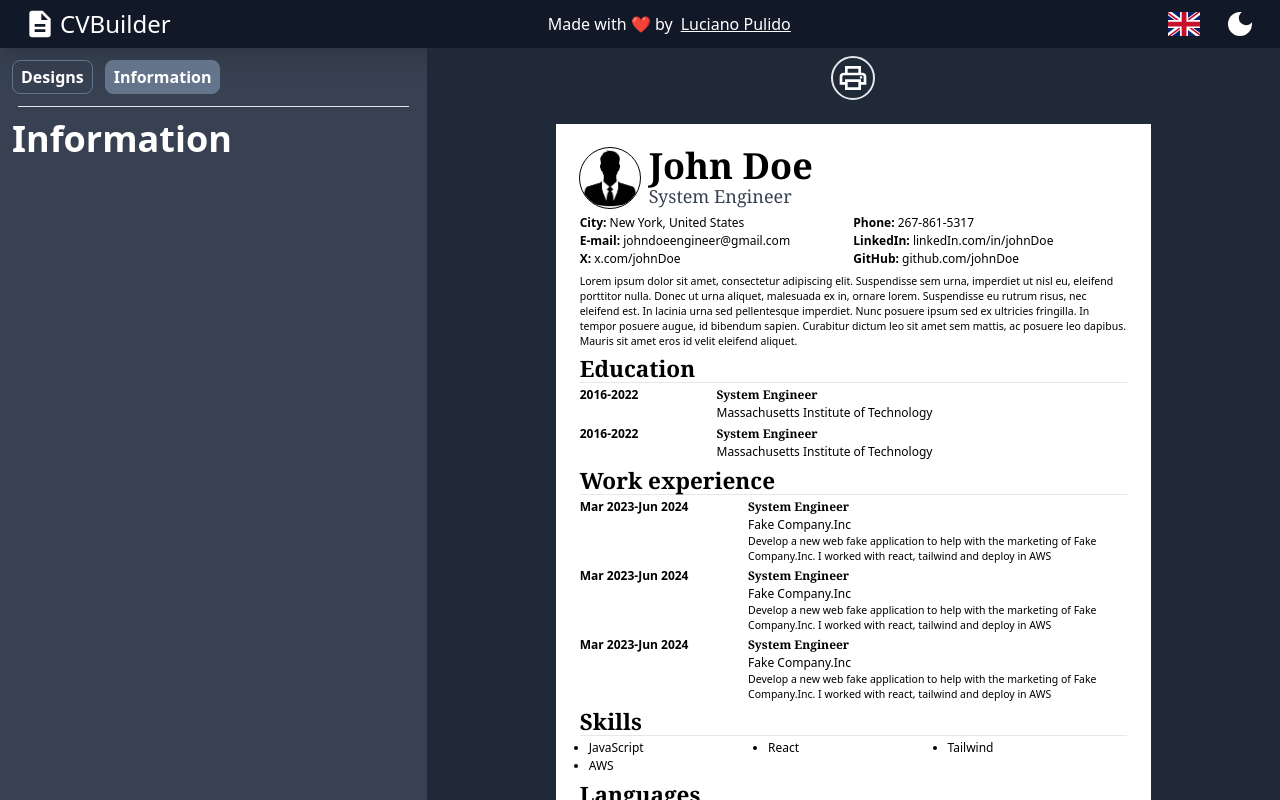
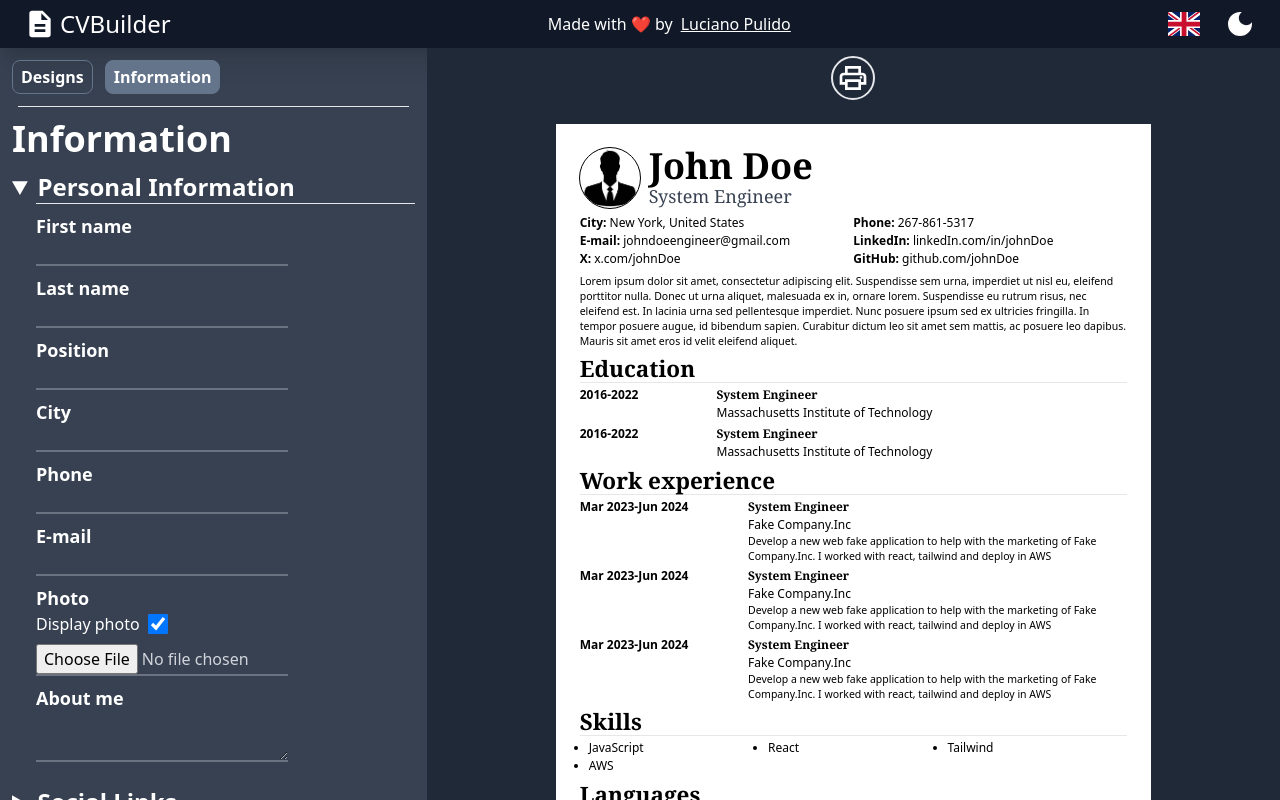
Before and after one commit to PulidoLuciano/CVBuilder, a React (Vite) app in the folder CVBuilder/: page / in a window 1280 px wide. Both pictures are taken after a click on the button "Information". Built offline with nearby package versions, Linux system fonts and the light colour scheme.

Commit message:
Add information content and add form for personal data

```diff
--- /dev/null
+++ b/CVBuilder/src/components/fields/fileField.jsx
@@ -0,0 +1,30 @@
+import { useState } from "react"
+
+export default function FileField({text, id}){
+
+    const [isChecked, setIsChecked] = useState(true);
+
+    function handleCheck(event){
+        setIsChecked(!isChecked);
+    }
+
+    return(
+        <>
+            <article className="flex flex-col pb-2">
+                <p htmlFor={id} className="w-fit text-lg font-semibold select-none">{text[id]}</p>
+                <label htmlFor="show-photo" className="flex gap-2 pb-2 items-center">
+                    <p>{text.showPhoto}</p>
+                    <input type="checkbox" name="show-photo" id="show-photo" checked={isChecked} onChange={handleCheck} className="size-5"/>
+                </label>
+                {
+                    (isChecked)
+                    ?
+                    <input type="file" name={id} id={id} className="w-full tablet:w-2/3 border-b-2 border-gray-500 focus:outline-none focus:border-gray-900 dark:focus:border-gray-300 dark:text-gray-300 dark:bg-gray-700"/>
+                    :
+                    null
+                }
+
+            </article>
+        </>
+    )
+}
--- /dev/null
+++ b/CVBuilder/src/components/fields/simpleField.jsx
@@ -0,0 +1,10 @@
+export default function TextField({text, id}){
+    return(
+        <>
+            <article className="flex flex-col pb-2">
+                <label htmlFor={id} className="w-fit font-semibold text-lg">{text[id]}</label>
+                <input type="text" name={id} id={id} className="w-full tablet:w-2/3 border-b-2 border-gray-500 focus:outline-none focus:border-gray-900 dark:focus:border-gray-300 dark:text-gray-300 dark:bg-gray-700"/>
+            </article>
+        </>
+    )
+}
--- /dev/null
+++ b/CVBuilder/src/components/fields/textArea.jsx
@@ -0,0 +1,8 @@
+export default function TextArea({text, id, max}){
+    return(
+        <article className="flex flex-col pb-2">
+            <label htmlFor={id} className="w-fit font-semibold text-lg">{text[id]}</label>
+            <textarea name={id} id={id} className="w-full tablet:w-2/3 border-b-2 border-gray-500 focus:outline-none focus:border-gray-900 dark:focus:border-gray-300 dark:text-gray-300 dark:bg-gray-700"/>
+        </article>
+    )
+}
--- a/CVBuilder/src/components/information.jsx
+++ b/CVBuilder/src/components/information.jsx
@@ -1,8 +1,21 @@
+import InformationForm from "./informationForm"
+
+const sections= [
+    "personal",
+    "social",
+    "education",
+    "experience",
+    "skills",
+    "languages"
+]
+
 export default function Information({text}){
     return(
         <section className="p-3">
             <h2>{text.information}</h2>
-
+            {
+                sections.map((section) => <InformationForm key={section.id} section={section} text={text}>{text[section]}</InformationForm>)
+            }
         </section>
     )
 }
--- /dev/null
+++ b/CVBuilder/src/components/informationForm.jsx
@@ -0,0 +1,18 @@
+import PersonalForm from "./personalForm"
+
+export default function InformationForm({section, children, text}){
+
+    const Forms= {
+        personal: <PersonalForm text={text}></PersonalForm>
+    }
+
+    return(
+        <details className="mb-4" open={(section == "personal")}>
+            <summary className="text-2xl font-bold select-none cursor-pointer mb-2">
+                {children}
+                <hr className="ml-6"/>
+            </summary>
+            {Forms[section]}
+        </details>
+    )
+}
--- /dev/null
+++ b/CVBuilder/src/components/personalForm.jsx
@@ -0,0 +1,18 @@
+import FileField from "./fields/fileField";
+import TextField from "./fields/simpleField";
+import TextArea from "./fields/textArea";
+
+export default function PersonalForm({text}){
+    return(
+        <form className="pl-6">
+            <TextField id={"name"} text={text}></TextField>
+            <TextField id={"surname"} text={text}></TextField>
+            <TextField id={"position"} text={text}></TextField>
+            <TextField id={"city"} text={text}></TextField>
+            <TextField id={"phone"} text={text}></TextField>
+            <TextField id={"email"} text={text}></TextField>
+            <FileField id={"photo"} text={text}></FileField>
+            <TextArea id={"about"} text={text} max={450}></TextArea>
+        </form>
+    )
+}
--- a/CVBuilder/src/utils/english.js
+++ b/CVBuilder/src/utils/english.js
@@ -13,5 +13,10 @@ export default
     "city": "City",
     "phone": "Phone",
     "email": "E-mail",
-    "personal": "Personal Information"
+    "personal": "Personal Information",
+    "name": "First name",
+    "surname": "Last name",
+    "position": "Position",
+    "photo": "Photo",
+    "showPhoto": "Display photo"
 }
--- a/CVBuilder/src/utils/spanish.js
+++ b/CVBuilder/src/utils/spanish.js
@@ -13,5 +13,10 @@ export default
     "city": "Ciudad",
     "phone": "Teléfono",
     "email": "E-mail",
-    "personal": "Información personal"
+    "personal": "Información personal",
+    "name": "Nombre",
+    "surname": "Apellido",
+    "position": "Posición",
+    "photo": "Foto",
+    "showPhoto": "Mostrar foto"
 }
```
